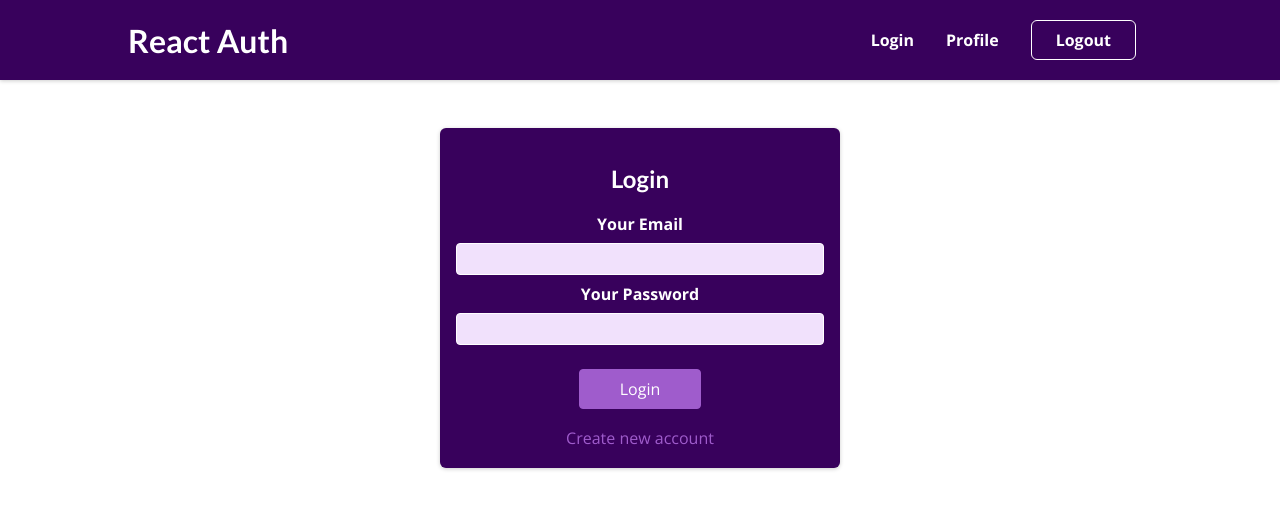
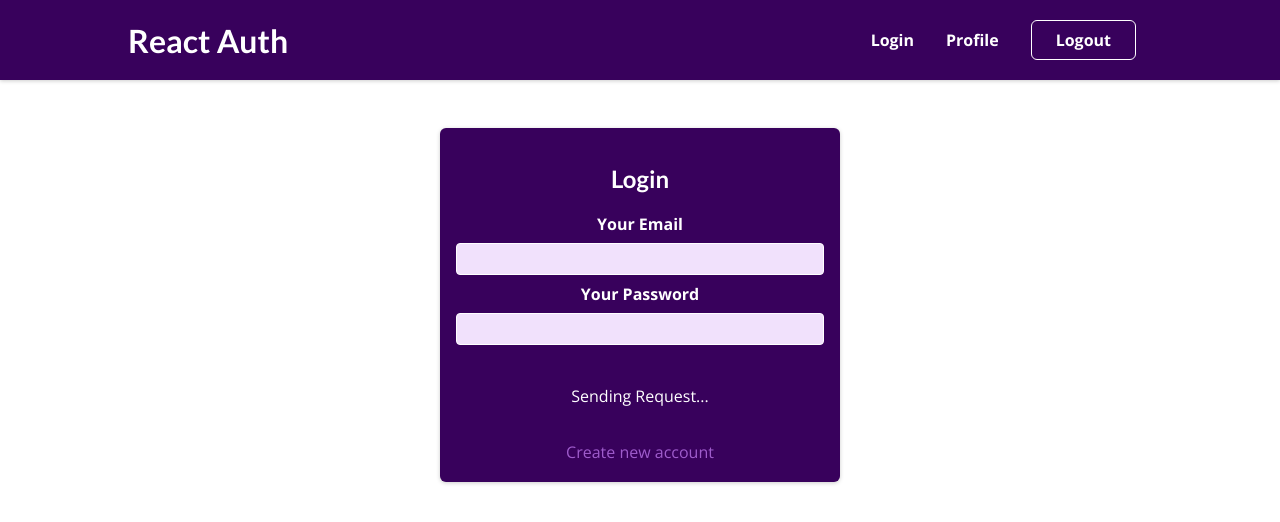
Before and after one commit to Irakarama-Laurent123/React-Auth, a React (Create React App) app: page /auth in a window 1280 px wide. Shown: the top 522 px of the page. Built offline with nearby package versions, Linux system fonts and the light colour scheme.

Commit message:
Added sending feedback

```diff
--- a/src/components/Auth/AuthForm.js
+++ b/src/components/Auth/AuthForm.js
@@ -6,6 +6,7 @@ const AuthForm = () => {
   const emailInputRef = useRef();
   const passwordInputRef = useRef();
   const [isLogin, setIsLogin] = useState(true);
+  const [isLoading, setIsLoading] = useState(true);
 
   const switchAuthModeHandler = () => {
     setIsLogin((prevState) => !prevState);
@@ -17,7 +18,9 @@ const AuthForm = () => {
     const enteredEmail = emailInputRef.current.value;
     const enteredPassword = passwordInputRef.current.value;
 
+    setIsLoading(true);
     if (isLogin) {
+      setIsLoading(false);
     } else {
       fetch("http://identitytoolkit.github", {
         method: "POST",
@@ -32,7 +35,11 @@ const AuthForm = () => {
           //
         } else {
           return res.json().then((data) => {
-            console.log(data);
+            let errorMessage = "Authentication failed";
+            // if (data && data.error && data.error.message) {
+            //   errorMessage = data.error.message;
+            // }
+            alert(errorMessage);
           });
         }
       });
@@ -57,7 +64,10 @@ const AuthForm = () => {
           />
         </div>
         <div className={classes.actions}>
-          <button>{isLogin ? "Login" : "Create Account"}</button>
+          {!isLoading && (
+            <button>{isLogin ? "Login" : "Create Account"}</button>
+          )}
+          {isLoading && <p>Sending Request...</p>}
           <button
             type="button"
             className={classes.toggle}
--- a/src/components/Auth/AuthForm.module.css
+++ b/src/components/Auth/AuthForm.module.css
@@ -7,6 +7,7 @@
   box-shadow: 0 1px 4px rgba(0, 0, 0, 0.2);
   padding: 1rem;
   text-align: center;
+  color: white;
 }
 
 .auth h1 {
```
